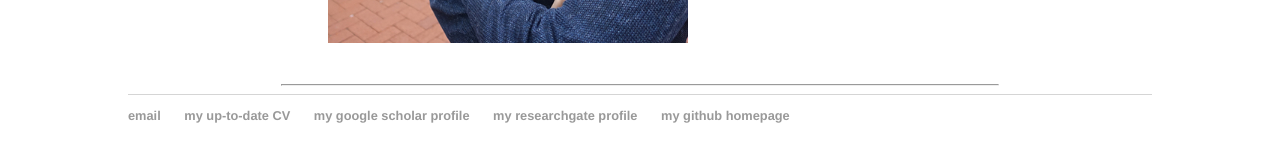
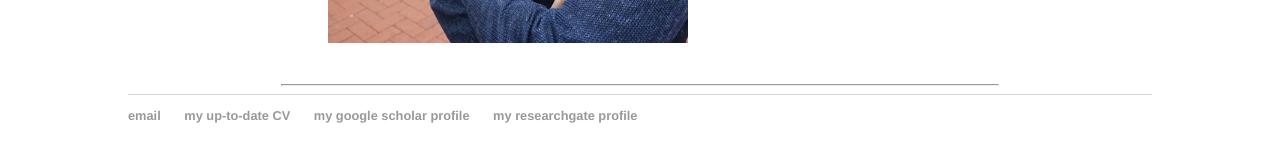
Before and after one commit to minchulkim-phd/minchulkim, a Jekyll site: the page built from index.html, in a window 1280 px wide. Shown: the part 649-811 px from the top of the page. Built offline with Jekyll 4.4.1, drawn with Linux system fonts in a browser that asks for light colours.

Commit message:
Update default.html

```diff
--- a/_layouts/default.html
+++ b/_layouts/default.html
@@ -21,10 +21,9 @@
 			<footer>
 	    		<ul>
 				<li><a href="mailto:minchulkim.phd@gmail.com">email</a></li>
-				<li><a href="https://drive.google.com/file/d/1Zqw9xqRgU81EpCHgJGPxwNIbrnAr99HO/view">my up-to-date CV</a></li>
-				<li><a href="https://scholar.google.com/citations?hl=en&user=NVXlSt0AAAAJ&view_op=list_works&authuser=4&sortby=pubdate">my google scholar profile</a></li>
-				<li><a href="https://www.researchgate.net/profile/Minchul_Kim7">my researchgate profile</a></li>
-				<li><a href="https://github.com/minchulkim-phd">my github homepage</a></li>
+				<li><a href="https://drive.google.com/file/d/1Zqw9xqRgU81EpCHgJGPxwNIbrnAr99HO/view" target="_blank">my up-to-date CV</a></li>
+				<li><a href="https://scholar.google.com/citations?hl=en&user=NVXlSt0AAAAJ&view_op=list_works&authuser=4&sortby=pubdate" target="_blank">my google scholar profile</a></li>
+				<li><a href="https://www.researchgate.net/profile/Minchul_Kim7" target="_blank">my researchgate profile</a></li>
 				</ul>
 			</footer>
 		</body>
```
